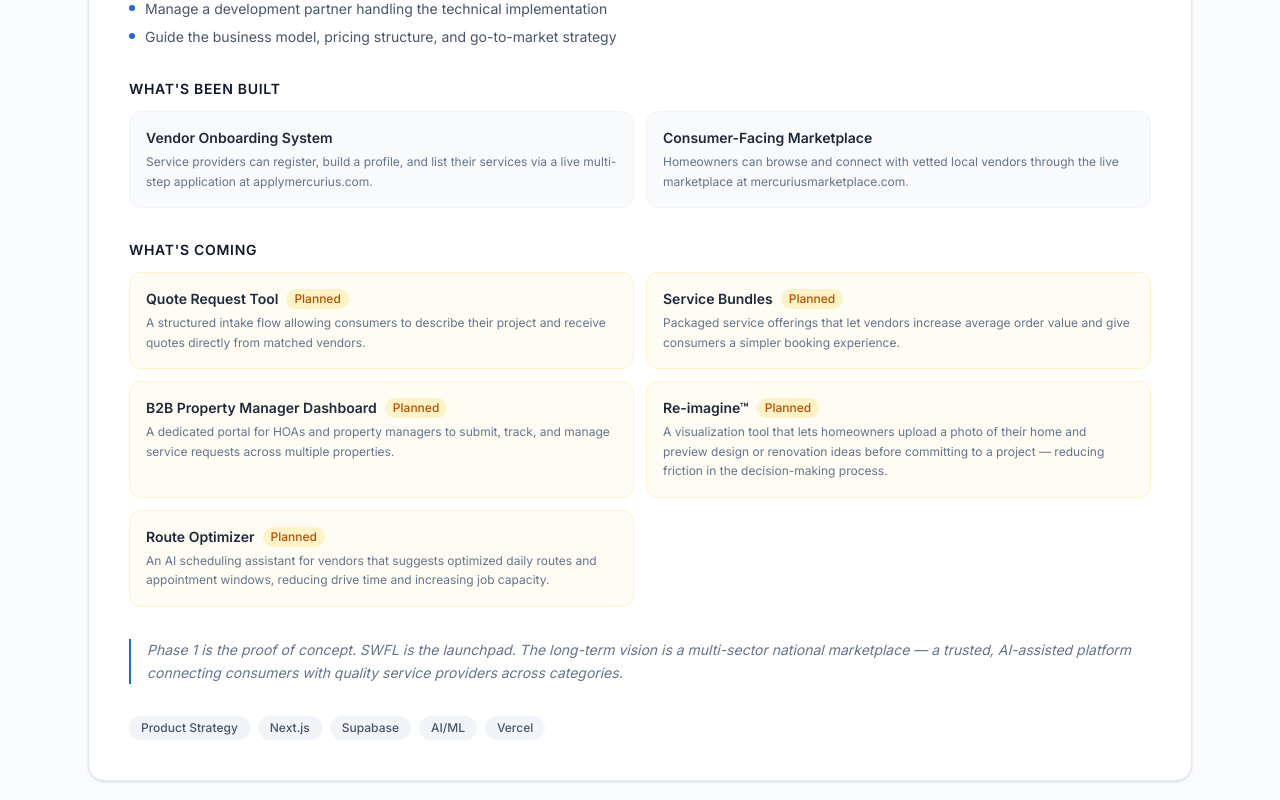
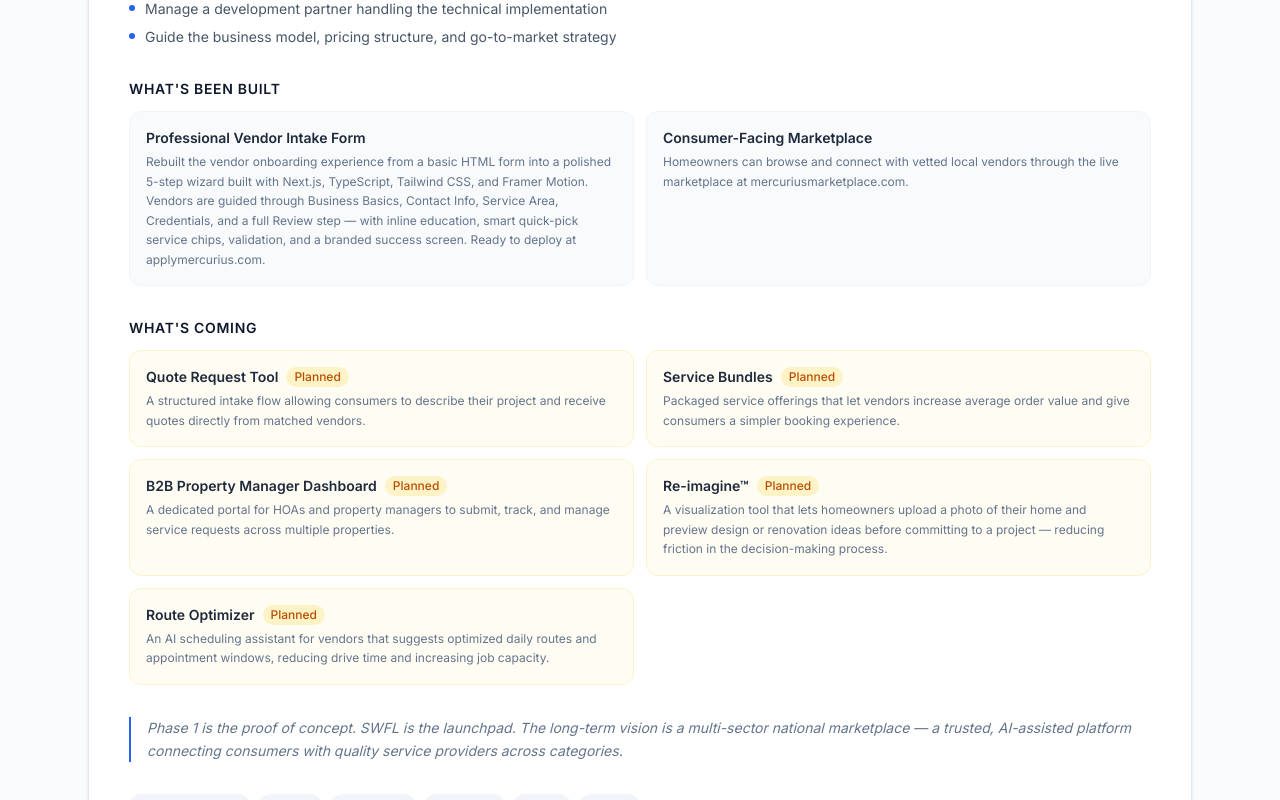
Before and after one commit to Jcoley-Mercurius/josh-coley-portfolio, a Next.js app: page / in a window 1280 px wide. Shown: the part 2400-3200 px from the top of the page. Built offline with nearby package versions, Linux system fonts and the light colour scheme; a web font is replaced by a local one.

Commit message:
Update Mercurius case study with new professional Vendor Intake Form

```diff
--- a/app/components/FeaturedWork.tsx
+++ b/app/components/FeaturedWork.tsx
@@ -35,6 +35,7 @@
     technologies: [
       "Product Strategy",
       "Next.js",
+      "TypeScript",
       "Supabase",
       "AI/ML",
       "Vercel",
@@ -51,9 +52,9 @@
     ],
     whatBuilt: [
       {
-        name: "Vendor Onboarding System",
+        name: "Professional Vendor Intake Form",
         description:
-          "Service providers can register, build a profile, and list their services via a live multi-step application at applymercurius.com.",
+          "Rebuilt the vendor onboarding experience from a basic HTML form into a polished 5-step wizard built with Next.js, TypeScript, Tailwind CSS, and Framer Motion. Vendors are guided through Business Basics, Contact Info, Service Area, Credentials, and a full Review step — with inline education, smart quick-pick service chips, validation, and a branded success screen. Ready to deploy at applymercurius.com.",
       },
       {
         name: "Consumer-Facing Marketplace",
```
